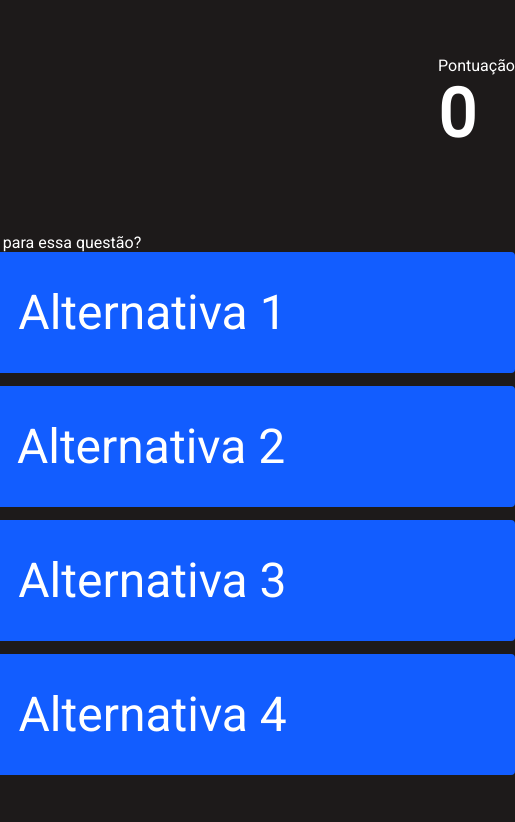
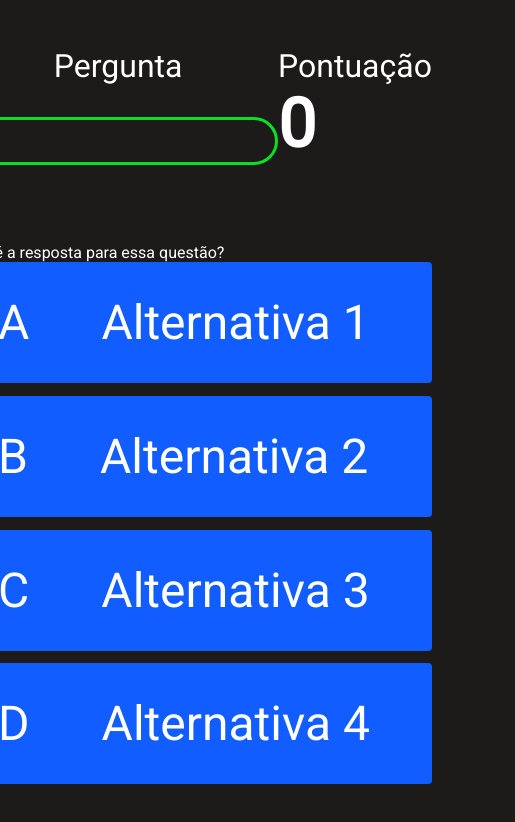
Before and after one commit to guilhermesouza11/Quiz-app, a plain HTML site: page jogo.html in a window 390 px wide. Shown: the whole page, 515 px wide, since content can reach past the window. Drawn offline with Linux system fonts and the light colour scheme.

Commit message:
Atualização do css

```diff
--- a/css/jogo.css
+++ b/css/jogo.css
@@ -50,8 +50,32 @@ body {
   justify-content: space-between;
 }
 
+.hud-prefix {
+  text-align: center;
+  font-size: 2rem;
+}
+
+.hud-main_text {
+  text-align: center;
+}
+
+#progressBar {
+  width: 20rem;
+  height: 3rem;
+  border: 0.2rem solid rgb(11, 223, 36);
+  margin-top: 2rem;
+  border-radius: 50px;
+  overflow: hidden;
+}
+
+#progressBarFull {
+  height: 100%;
+  background: rgb(11, 223, 36);
+  width: 0%;
+}
+
 @media screen and (max-width: 768px) {
   .container-alternativa {
-    min-width: 40rem;
+    min-width: 20rem;
   }
 }
```
Also changed, not shown: index.html (+1 -1 lines).
